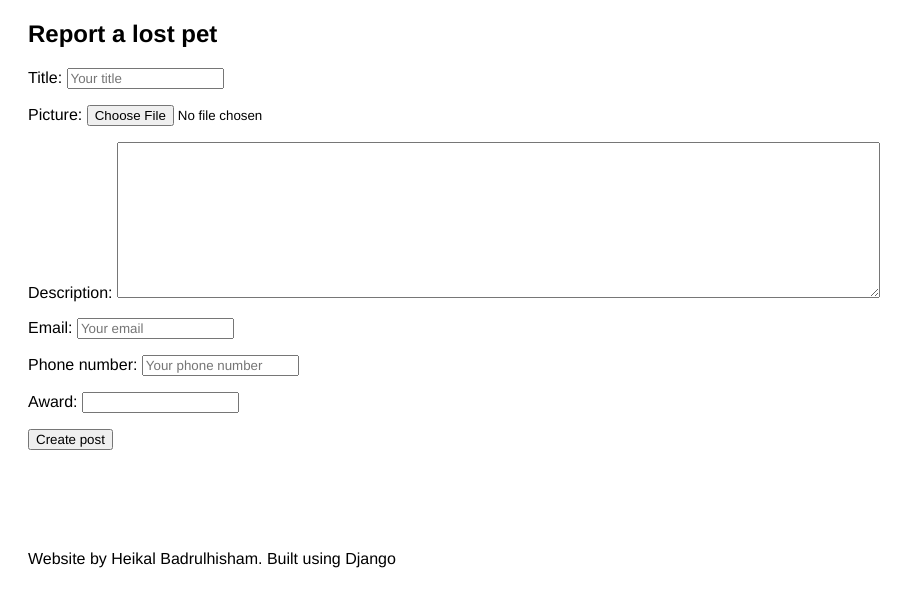
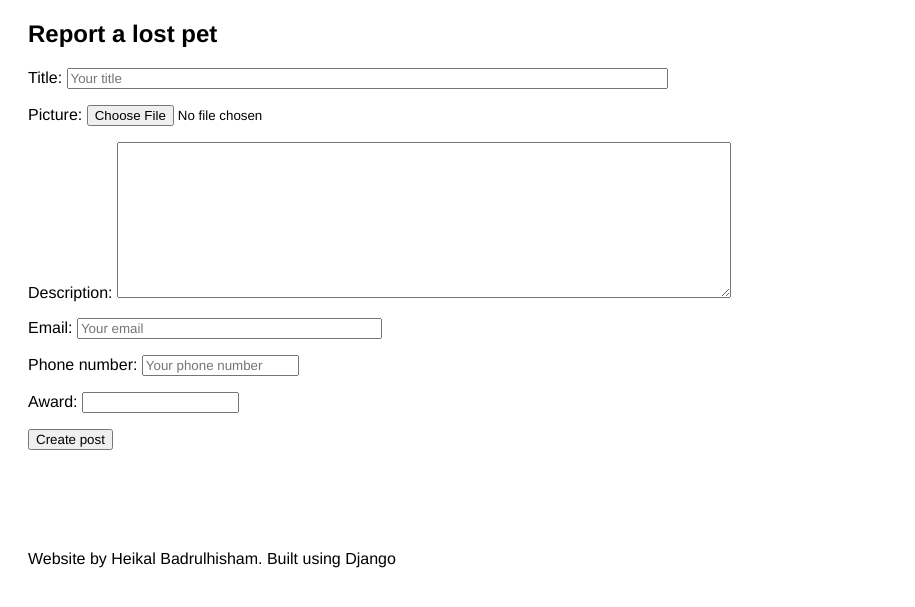
Before and after one commit to heikalb/django-sample, a Django app: page /post/create/lost in a window 1280 px wide. Shown: the part 105-712 px from the top of the page, without its empty margins (0-915 px from the left). Run offline with Django 3.2, Linux system fonts and the light colour scheme.

Commit message:
form styling changes

```diff
--- a/src/posts/forms.py
+++ b/src/posts/forms.py
@@ -13,7 +13,9 @@ class PostForm(forms.ModelForm):
 class BaseForm(forms.Form):
     title = forms.CharField(required=True,
                             widget=forms.TextInput(
-                                attrs={'placeholder': 'Your title'}
+                                attrs={'placeholder': 'Your title',
+                                       'size': 80
+                                       }
                             )
                             )
 
@@ -24,15 +26,17 @@ class BaseForm(forms.Form):
                                   widget=forms.Textarea(
                                       attrs={'rows': 10,
                                              'class': 'description',
-                                             'cols': 100}
+                                             'cols': 80}
                                   )
                                   )
 
     email = forms.EmailField(label='Email', required=False,
-                            widget=forms.TextInput(
-                                attrs={'placeholder': 'Your email'}
-                            )
-                            )
+                             widget=forms.TextInput(
+                                 attrs={'placeholder': 'Your email',
+                                        'size': 40
+                                        }
+                             )
+                             )
 
     phone = forms.CharField(label='Phone number', required=False,
                             widget=forms.TextInput(
--- a/src/posts/templates/posts/post_create.html
+++ b/src/posts/templates/posts/post_create.html
@@ -3,11 +3,12 @@
 {% block content %}
 <h2>{{ heading }}</h2>
 
-<form method="POST" enctype="multipart/form-data"> {% csrf_token %}
-    {{ form.as_p }}
-    <input type="submit" value="Create post"/>
-</form>
-
+<div class="form-container">
+    <form method="POST" enctype="multipart/form-data"> {% csrf_token %}
+        {{ form.as_p }}
+        <input type="submit" value="Create post"/>
+    </form>
+</div>
 {% if new_post %}
 <h3 class="create-response">
     <a href="{{ new_post.get_absolute_url}}">{{ response_msg }}</a>
```
